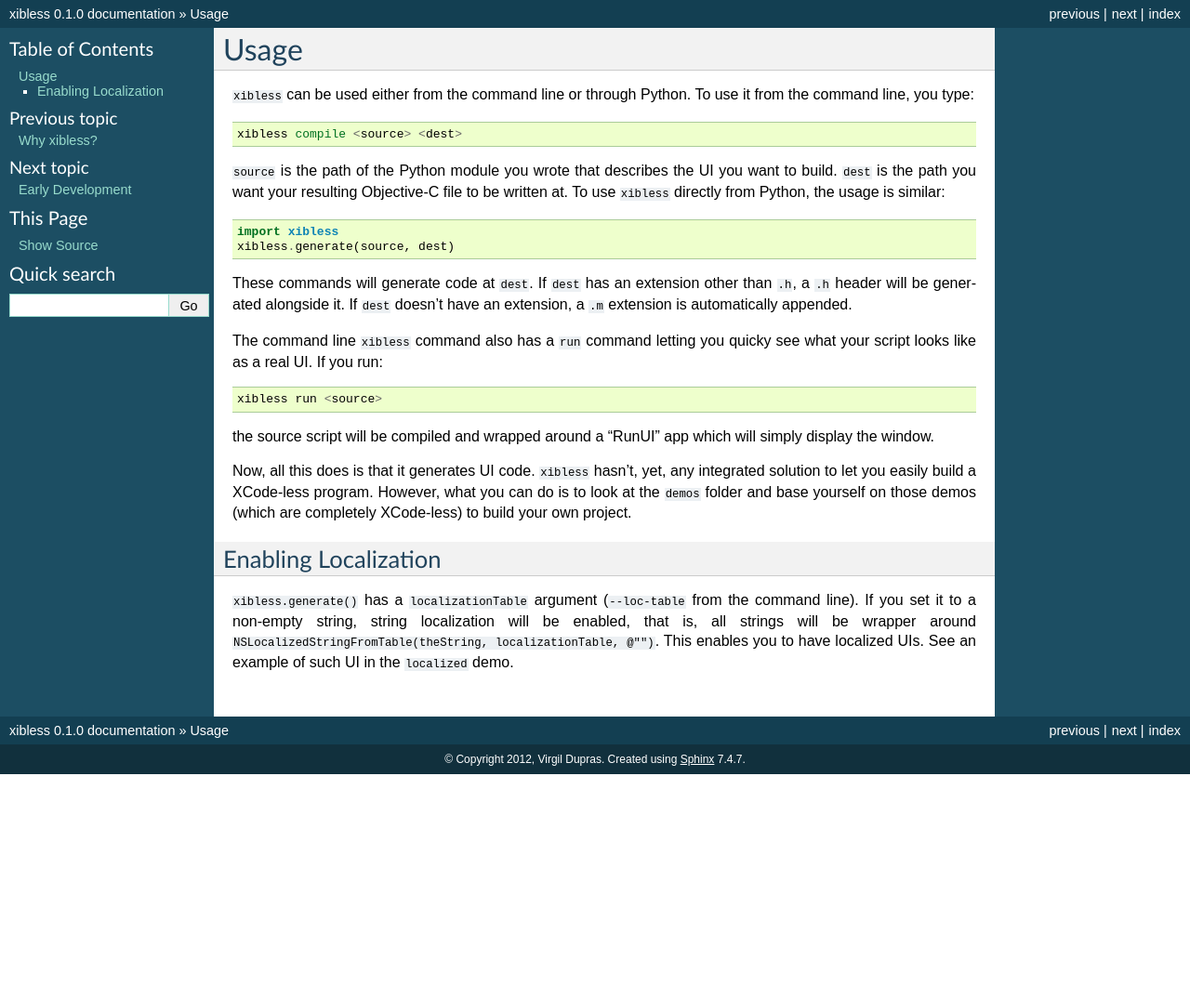
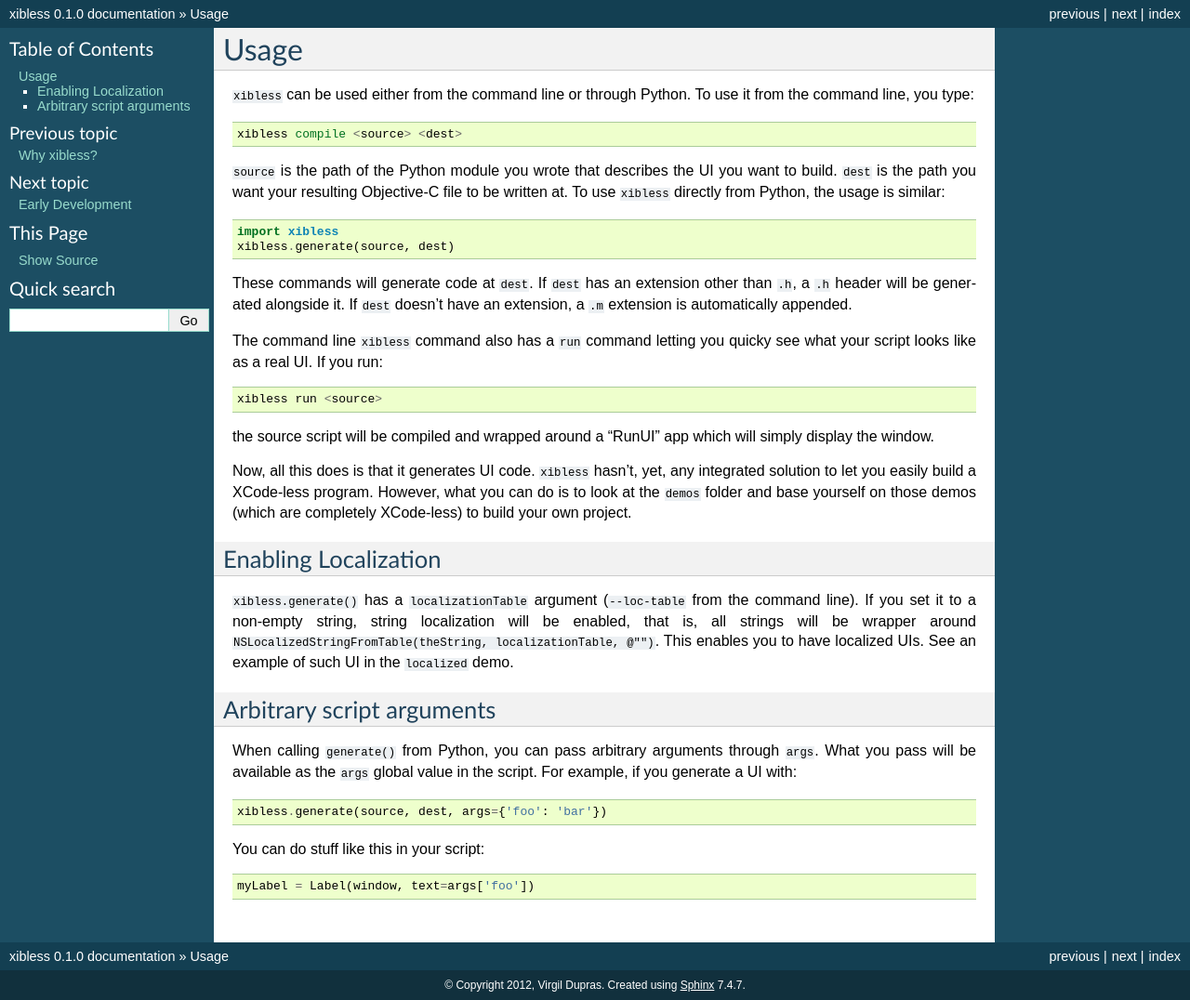
Before and after one commit to hsoft/xibless, a Sphinx documentation site: the page built from docs/usage.rst, in a window 1280 px wide. Shown: the whole page at 93% size. Built offline with Sphinx 7.4.7, drawn with Linux system fonts in a browser that asks for light colours; before the commit the page ends 900 px from its top, so only the background shows below that.

Commit message:
Added the "args" argument to the "generate()" function.

```diff
--- a/docs/usage.rst
+++ b/docs/usage.rst
@@ -37,3 +37,16 @@ Enabling Localization
 If you set it to a non-empty string, string localization will be enabled, that is, all strings will
 be wrapper around ``NSLocalizedStringFromTable(theString, localizationTable, @"")``. This enables
 you to have localized UIs. See an example of such UI in the ``localized`` demo.
+
+Arbitrary script arguments
+--------------------------
+
+When calling ``generate()`` from Python, you can pass arbitrary arguments through ``args``. What you
+pass will be available as the ``args`` global value in the script. For example, if you generate a UI
+with::
+
+    xibless.generate(source, dest, args={'foo': 'bar'})
+
+You can do stuff like this in your script::
+
+    myLabel = Label(window, text=args['foo'])
```
Also changed, not shown: 1 other file.
